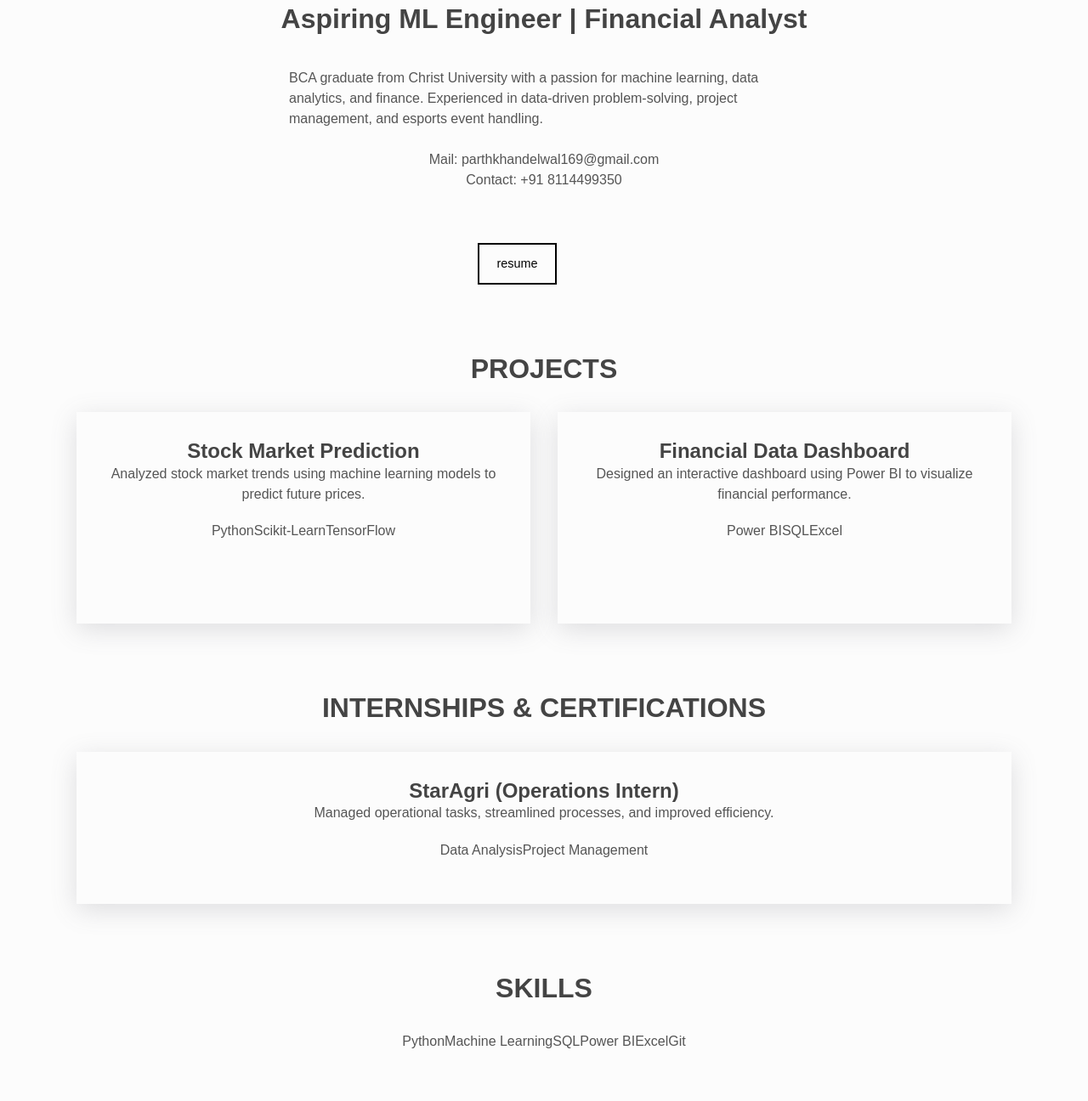
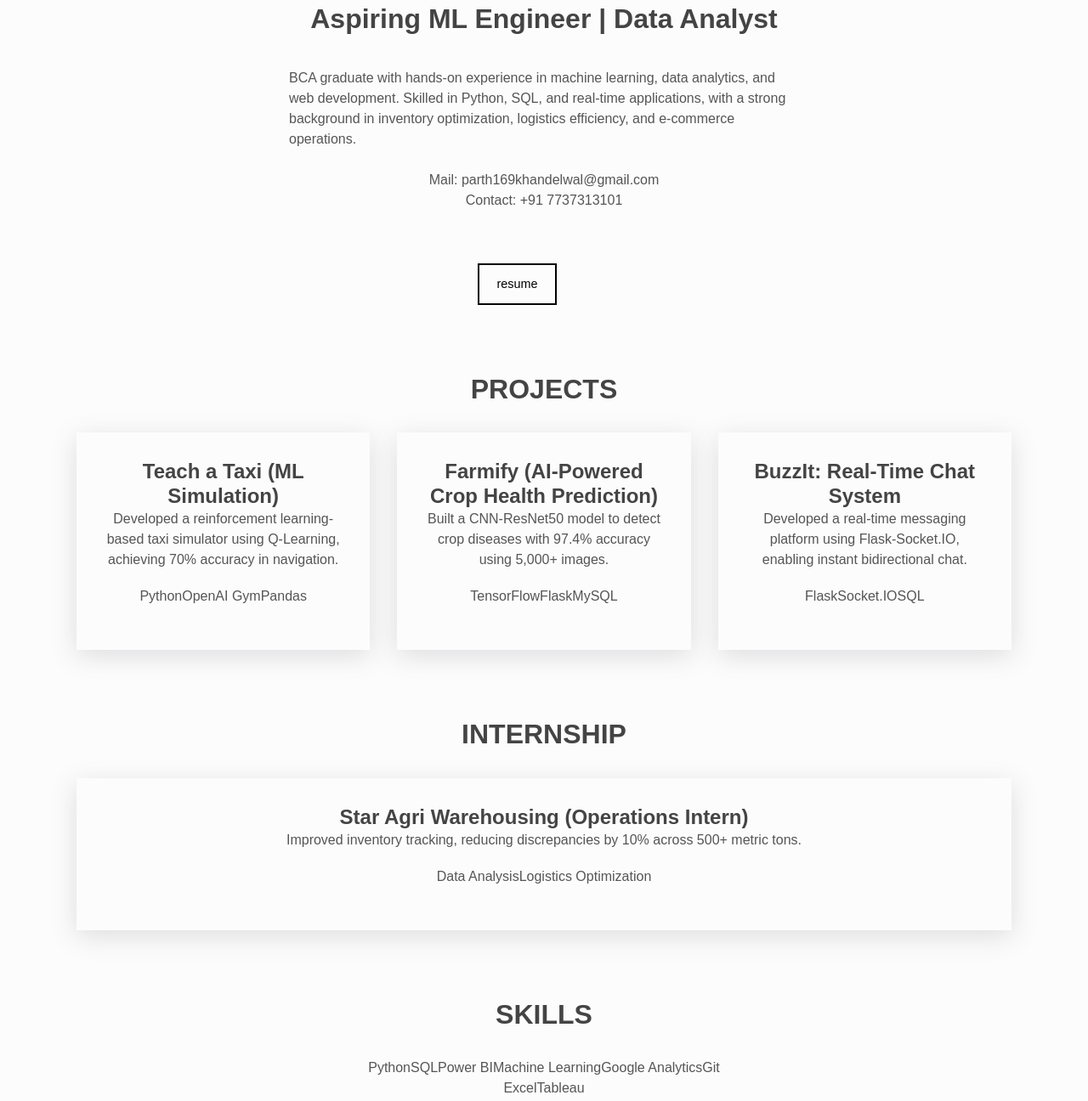
Before and after one commit to Parthkh16/Project, a plain HTML site: page index.html in a window 1280 px wide. Shown: the part 288-1584 px from the top of the page at 85% size. Drawn offline with Linux system fonts and the light colour scheme.

Commit message:
Update index.html

```diff
--- a/index.html
+++ b/index.html
@@ -17,6 +17,7 @@
           <li class="nav__list-item"><a class="link link--nav" href="#projects">Projects</a></li>
           <li class="nav__list-item"><a class="link link--nav" href="#skills">Skills</a></li>
           <li class="nav__list-item"><a class="link link--nav" href="#internship">Internship</a></li>
+          <li class="nav__list-item"><a class="link link--nav" href="#certifications">Certifications</a></li>
         </ul>
       </nav>
     </header>
@@ -24,13 +25,13 @@
     <main>
       <div class="about center">
         <h1>Hi, I am <span class="about__name">Parth Khandelwal.</span></h1>
-        <h2 class="about__role">Aspiring ML Engineer | Financial Analyst</h2>
+        <h2 class="about__role">Aspiring ML Engineer | Data Analyst</h2>
         <p class="about__desc">
-          BCA graduate from Christ University with a passion for machine learning, data analytics, and finance. Experienced in data-driven problem-solving, project management, and esports event handling.
+          BCA graduate with hands-on experience in machine learning, data analytics, and web development. Skilled in Python, SQL, and real-time applications, with a strong background in inventory optimization, logistics efficiency, and e-commerce operations.
         </p>
         <br>
-        <a href="mailto:parthkhandelwal169@gmail.com">Mail: parthkhandelwal169@gmail.com</a>
-        <p>Contact: +91 8114499350</p>
+        <a href="mailto:parth169khandelwal@gmail.com">Mail: parth169khandelwal@gmail.com</a>
+        <p>Contact: +91 7737313101</p>
         <br>
         <div class="about__contact center">
           <a href="YOUR_RESUME_LINK" target="_blank" ><span class="btn btn--outline">Resume</span></a>
@@ -43,31 +44,36 @@
         <h2 class="section__title">Projects</h2>
         <div class="projects__grid">
           <div class="project">
-            <h3>Stock Market Prediction</h3>
-            <p>Analyzed stock market trends using machine learning models to predict future prices.</p>
+            <h3>Teach a Taxi (ML Simulation)</h3>
+            <p>Developed a reinforcement learning-based taxi simulator using Q-Learning, achieving 70% accuracy in navigation.</p>
             <ul class="project__stack">
-              <li>Python</li><li>Scikit-Learn</li><li>TensorFlow</li>
+              <li>Python</li><li>OpenAI Gym</li><li>Pandas</li>
             </ul>
-            <a href="YOUR_PROJECT_GITHUB" class="link link--icon"><i class="fab fa-github"></i></a>
           </div>
           <div class="project">
-            <h3>Financial Data Dashboard</h3>
-            <p>Designed an interactive dashboard using Power BI to visualize financial performance.</p>
+            <h3>Farmify (AI-Powered Crop Health Prediction)</h3>
+            <p>Built a CNN-ResNet50 model to detect crop diseases with 97.4% accuracy using 5,000+ images.</p>
             <ul class="project__stack">
-              <li>Power BI</li><li>SQL</li><li>Excel</li>
+              <li>TensorFlow</li><li>Flask</li><li>MySQL</li>
             </ul>
-            <a href="YOUR_PROJECT_GITHUB" class="link link--icon"><i class="fab fa-github"></i></a>
+          </div>
+          <div class="project">
+            <h3>BuzzIt: Real-Time Chat System</h3>
+            <p>Developed a real-time messaging platform using Flask-Socket.IO, enabling instant bidirectional chat.</p>
+            <ul class="project__stack">
+              <li>Flask</li><li>Socket.IO</li><li>SQL</li>
+            </ul>
           </div>
         </div>
       </section>
 
       <section id="internship" class="section internship">
-        <h2 class="section__title">Internships & Certifications</h2>
+        <h2 class="section__title">Internship</h2>
         <div class="project">
-          <h3>StarAgri (Operations Intern)</h3>
-          <p>Managed operational tasks, streamlined processes, and improved efficiency.</p>
+          <h3>Star Agri Warehousing (Operations Intern)</h3>
+          <p>Improved inventory tracking, reducing discrepancies by 10% across 500+ metric tons.</p>
           <ul class="project__stack">
-            <li>Data Analysis</li><li>Project Management</li>
+            <li>Data Analysis</li><li>Logistics Optimization</li>
           </ul>
         </div>
       </section>
@@ -75,7 +81,16 @@
       <section id="skills" class="section skills">
         <h2 class="section__title">Skills</h2>
         <ul class="skills__list">
-          <li>Python</li><li>Machine Learning</li><li>SQL</li><li>Power BI</li><li>Excel</li><li>Git</li>
+          <li>Python</li><li>SQL</li><li>Power BI</li><li>Machine Learning</li><li>Google Analytics</li><li>Git</li><li>Excel</li><li>Tableau</li>
+        </ul>
+      </section>
+
+      <section id="certifications" class="section certifications">
+        <h2 class="section__title">Certifications</h2>
+        <ul class="certifications__list">
+          <li>Machine Learning - Infosys Springboard</li>
+          <li>Android Development - Infosys Springboard</li>
+          <li>Financial Markets Certification - Yale University</li>
         </ul>
       </section>
     </main>
```
